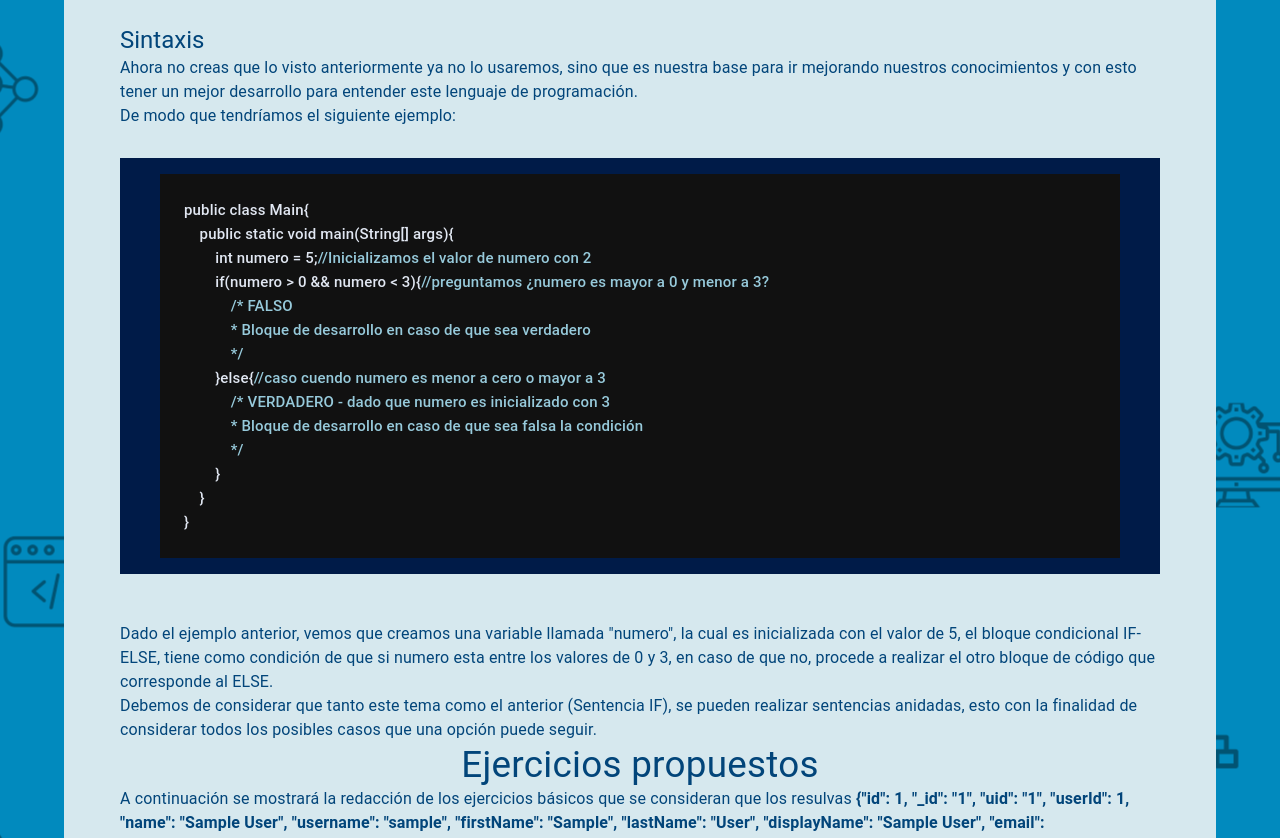
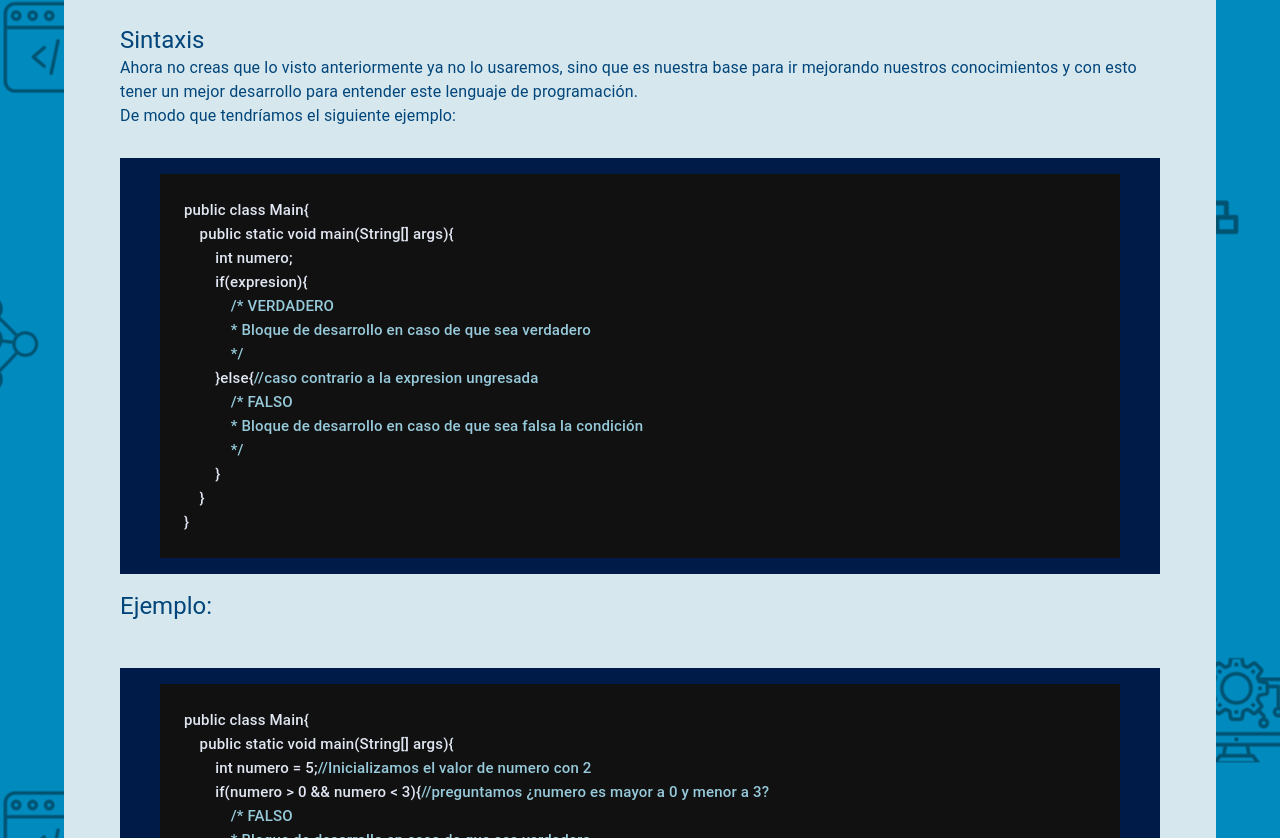
Before and after one commit to DavidPerezAntonio51/ProyectoSocial, a React (Create React App) app in the folder aprendamos-java/: page /temas/condicionales/sentencia-else/3/1 in a window 1280 px wide. Shown: the part 740-1578 px from the top of the page. Built offline with nearby package versions, Linux system fonts and the light colour scheme; sample sign-in values are in the browser's storage.

Commit message:
actualización de los codigos de ejemplos y de sintaxis - Condicionales

```diff
--- a/aprendamos-java/src/Paginas/Temas/Condicionales/CondicionalElse.js
+++ b/aprendamos-java/src/Paginas/Temas/Condicionales/CondicionalElse.js
@@ -26,6 +26,41 @@ function CondicionalElse(){
                         <Typography variant="h5" component="h4">Sintaxis</Typography>
                         <Typography variant="body1" component="p">Ahora no creas que lo visto anteriormente ya no lo usaremos, sino que es nuestra base para ir mejorando nuestros conocimientos y con esto tener un mejor desarrollo para entender este lenguaje de programación.</Typography>
                         <Typography variant="body1" component="p">De modo que tendríamos el siguiente ejemplo: </Typography>
+                        <br />
+                        <Grid item sx={{p:1, backgroundColor: "stratos.main"}}>
+                            <Typography variant="h6" sx={{paddingX:4, paddingY:1}}>
+                                <Box sx={{maxWidth:"calc(90vw - 32px)", overflowX:"auto", overflowY:"unset", whiteSpace:"nowrap", backgroundColor:"#111111", color:"#e1e7f2", paddingY:3, paddingTop:3, paddingX:3, fontSize:15}}>
+                                    {"public class Main{"}
+                                    <br />
+                                    {tab}{"public static void main(String[] args){"}
+                                    <br />
+                                    {tab}{tab}{"int numero;"}
+                                    <br />
+                                    {tab}{tab}{"if(expresion){"}
+                                    <br />
+                                    {tab}{tab}{tab}<span className="comentario">{"/* VERDADERO"}</span>
+                                    <br />
+                                    {tab}{tab}{tab}<span className="comentario">{"* Bloque de desarrollo en caso de que sea verdadero"}</span>
+                                    <br />
+                                    {tab}{tab}{tab}<span className="comentario">{"*/"}</span>
+                                    <br />
+                                    {tab}{tab}{"}else{"}<span className="comentario">{'//caso contrario a la expresion ungresada'}</span>
+                                    <br />
+                                    {tab}{tab}{tab}<span className="comentario">{"/* FALSO"}</span>
+                                    <br />
+                                    {tab}{tab}{tab}<span className="comentario">{"* Bloque de desarrollo en caso de que sea falsa la condición"}</span>
+                                    <br />
+                                    {tab}{tab}{tab}<span className="comentario">{"*/"}</span>
+                                    <br />
+                                    {tab}{tab}{"}"}
+                                    <br />
+                                    {tab}{"}"}
+                                    <br />
+                                    {"}"}
+                                </Box>
+                            </Typography>
+                        </Grid>
+                        <Typography variant="h5" component="h4" sx={{paddingTop:2,paddingBottom:2, paddingY:2}}>Ejemplo:</Typography>
                         <br />
                         <Grid item sx={{p:1, backgroundColor: "stratos.main"}}>
                             <Typography variant="h6" sx={{paddingX:4, paddingY:1}}>
--- a/aprendamos-java/src/Paginas/Temas/Condicionales/CondicionalIf.js
+++ b/aprendamos-java/src/Paginas/Temas/Condicionales/CondicionalIf.js
@@ -40,8 +40,33 @@ function CondicionalIf(){
                         <Typography variant="h5" component="h4" sx={{paddingTop:2,paddingBottom:2}}>Sintaxis</Typography>
                         <Typography variant="body1" component="p">En todos los casos (o más bien los que conozco) siempre se realizará una comparación de una variable con un valor o de una variable con otra.</Typography>
                         <Typography variant="body1" component="p" sx={{paddingBottom:1}}>Algo como lo siguiente: </Typography>
+                        <Grid item sx={{p:1, backgroundColor: "stratos.main"}}>
                             <Typography variant="h6" sx={{paddingX:10}}>
-                        <Box sx={{maxWidth:"calc(90vw - 32px)", overflowX:"auto", overflowY:"unset", whiteSpace:"nowrap", backgroundColor:"stratos.main", color:"#ccc", paddingY:3, paddingTop:3, paddingX:3, fontSize:15}}>
+                                <Box sx={{maxWidth:"calc(90vw - 32px)", overflowX:"auto", overflowY:"unset", whiteSpace:"nowrap", backgroundColor:"#111111", color:"#e1e7f2", paddingY:3, paddingTop:3, paddingX:3, fontSize:15}}>
+                                    {"public class Main{"}
+                                    <br/>
+                                    {tab}{"public static void main(String[] args){"}
+                                    <br />
+                                    {tab}{'int numero;'}
+                                    <br />
+                                    {tab}{tab}{"if(expresion){"}
+                                    <br />
+                                    {tab}{tab}{tab}{`//CIERTO`}
+                                    <br />
+                                    {tab}{tab}{tab}{`//imprimos un mensaje o mandamos a llamar a una función`}
+                                    <br />
+                                    {tab}{tab}{`}`}
+                                    <br />
+                                    {tab}{`}`}
+                                    <br />
+                                    {`}`}
+                                </Box>
+                            </Typography>
+                        </Grid>
+                        <Typography variant="h5" component="h4" sx={{paddingTop:2,paddingBottom:2, paddingY:2}}>Ejemplo:</Typography>
+                        <Grid item sx={{p:1, backgroundColor: "stratos.main"}}>
+                            <Typography variant="h6" sx={{paddingX:10}}>
+                                <Box sx={{maxWidth:"calc(90vw - 32px)", overflowX:"auto", overflowY:"unset", whiteSpace:"nowrap", backgroundColor:"#111111", color:"#e1e7f2", paddingY:3, paddingTop:3, paddingX:3, fontSize:15}}>
                                     {"public class Main{"}
                                     <br/>
                                     {tab}{"public static void main(String[] args){"}
@@ -63,6 +88,7 @@ function CondicionalIf(){
                                     {`}`}
                                 </Box>
                             </Typography>
+                        </Grid>
                     </Box>
                     <Box sx={{color:'regalBlue.main', backgroundColor: "boticelli.main", paddingY: 5, paddingX: 7}}>
                     <Typography variant="body1" component="p">Como podemos observar en el ejemplo anterior, vemos que la variable numero esta inicializada en 2 y contamos con un if para probar si numero es mayor a 1, lo cual es cierto y entramos en el <b>segmento de código que contiene el bloque</b> de modo que esa sería toda la implementación.</Typography>
```
Lines whose indentation alone changed are shown as unchanged.
